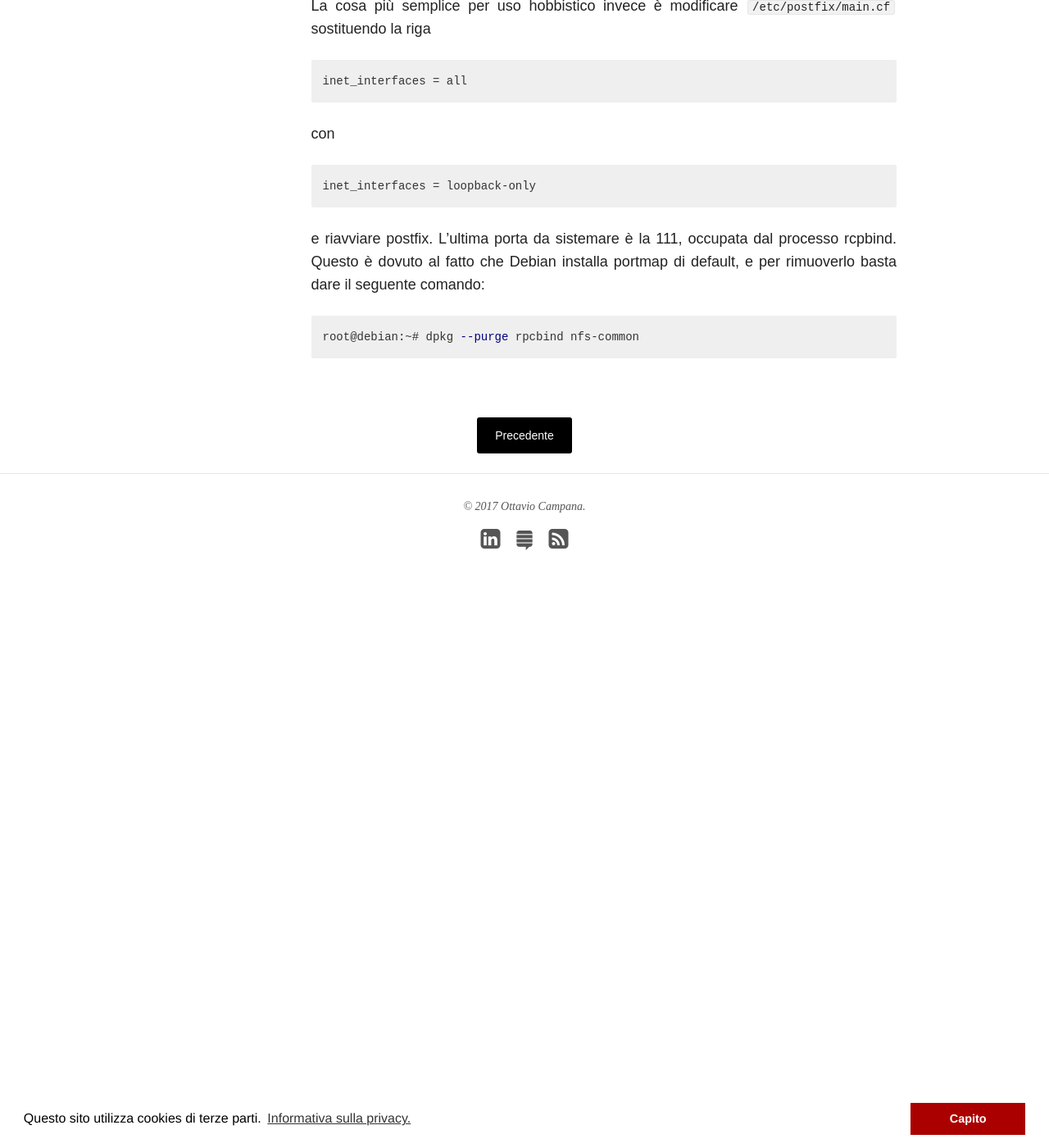
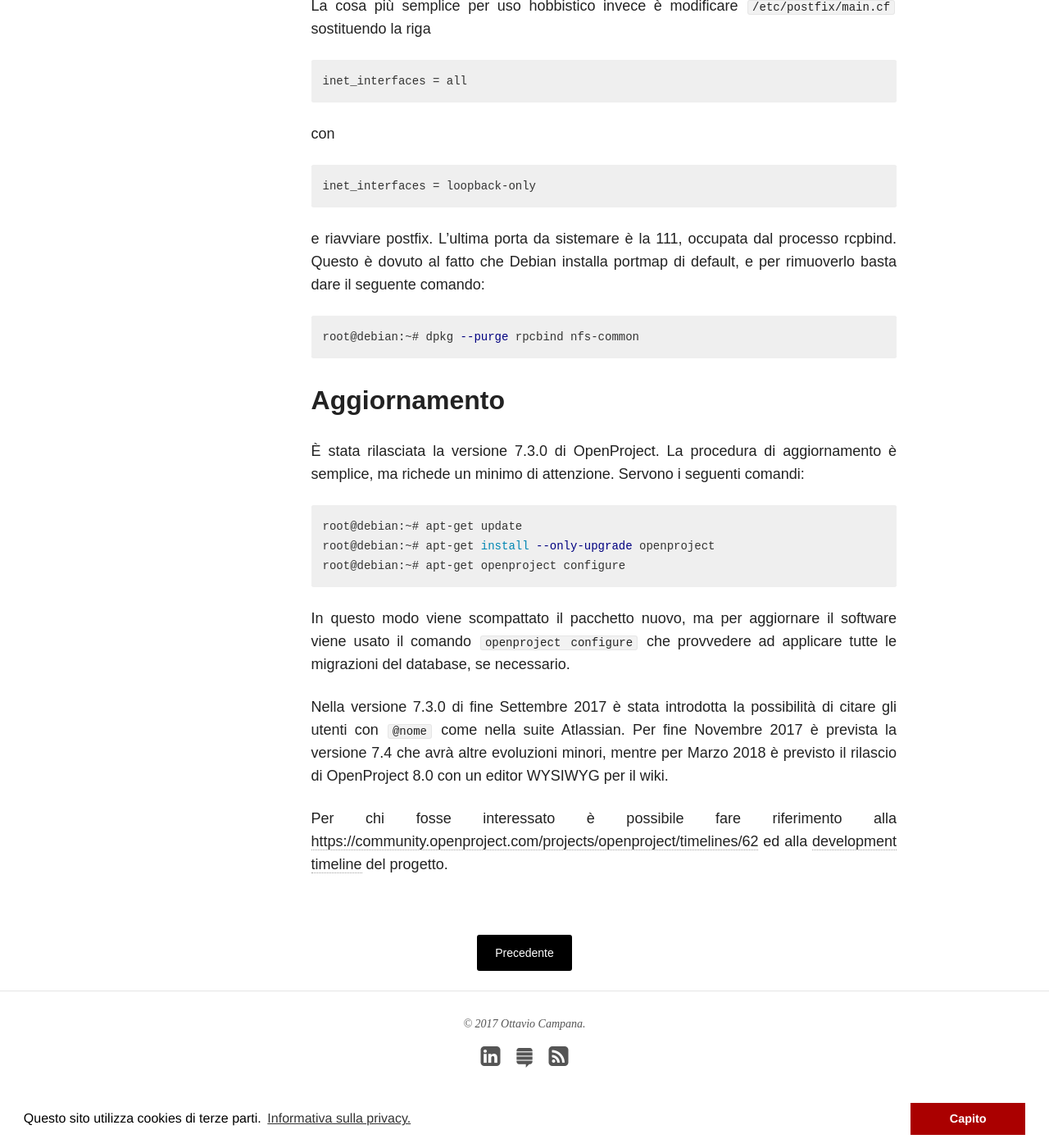
Before and after one commit to ocampana/ocampana.github.io, a Jekyll site: the page built from _posts/blog/2017-09-27-openproject-debian-jessie.md, in a window 1280 px wide and 1400 px high, scrolled down 4598 px. Shown: the whole window at 82% size. Built offline with Jekyll 4.4.1, drawn with Linux system fonts in a browser that asks for light colours; nearby versions of some CDN libraries.

Commit message:
Un po' di fix

````diff
--- a/_posts/blog/2017-09-27-openproject-debian-jessie.md
+++ b/_posts/blog/2017-09-27-openproject-debian-jessie.md
@@ -1,7 +1,7 @@
 ---
 layout: post
 title: "Come installare OpenProject su GNU/Debian Jessie"
-modified:
+modified: 2017-10-05T00:00:00+02:00
 categories: blog
 excerpt: una alternativa opensource a Jira
 tags: linux development
@@ -148,3 +148,19 @@
 ```bash
 root@debian:~# dpkg --purge rpcbind nfs-common
 ```
+
+## Aggiornamento
+
+&Egrave; stata rilasciata la versione 7.3.0 di OpenProject. La procedura di aggiornamento è semplice, ma richede un minimo di attenzione. Servono i seguenti comandi:
+
+```bash
+root@debian:~# apt-get update
+root@debian:~# apt-get install --only-upgrade openproject
+root@debian:~# apt-get openproject configure
+```
+
+In questo modo viene scompattato il pacchetto nuovo, ma per aggiornare il software viene usato il comando `openproject configure` che provvedere ad applicare tutte le migrazioni del database, se necessario.
+
+Nella versione 7.3.0 di fine Settembre 2017 è stata introdotta la possibilità di citare gli utenti con `@nome` come nella suite Atlassian. Per fine Novembre 2017 è prevista la versione 7.4 che avrà altre evoluzioni minori, mentre per Marzo 2018 è previsto il rilascio di OpenProject 8.0 con un editor WYSIWYG per il wiki.
+
+Per chi fosse interessato è possibile fare riferimento alla [https://community.openproject.com/projects/openproject/timelines/62](roadmap) ed alla [development timeline](https://community.openproject.com/projects/openproject/timelines/36) del progetto.
````
Also changed, not shown: _posts/blog/2017-09-12-installare-dotnet-debian-stretch.md (+1 -1 lines), _posts/blog/2017-09-15-bash-dentro-vim.md (added, +24 -0 lines), images/conqueterm.png (added), 1 other file.
